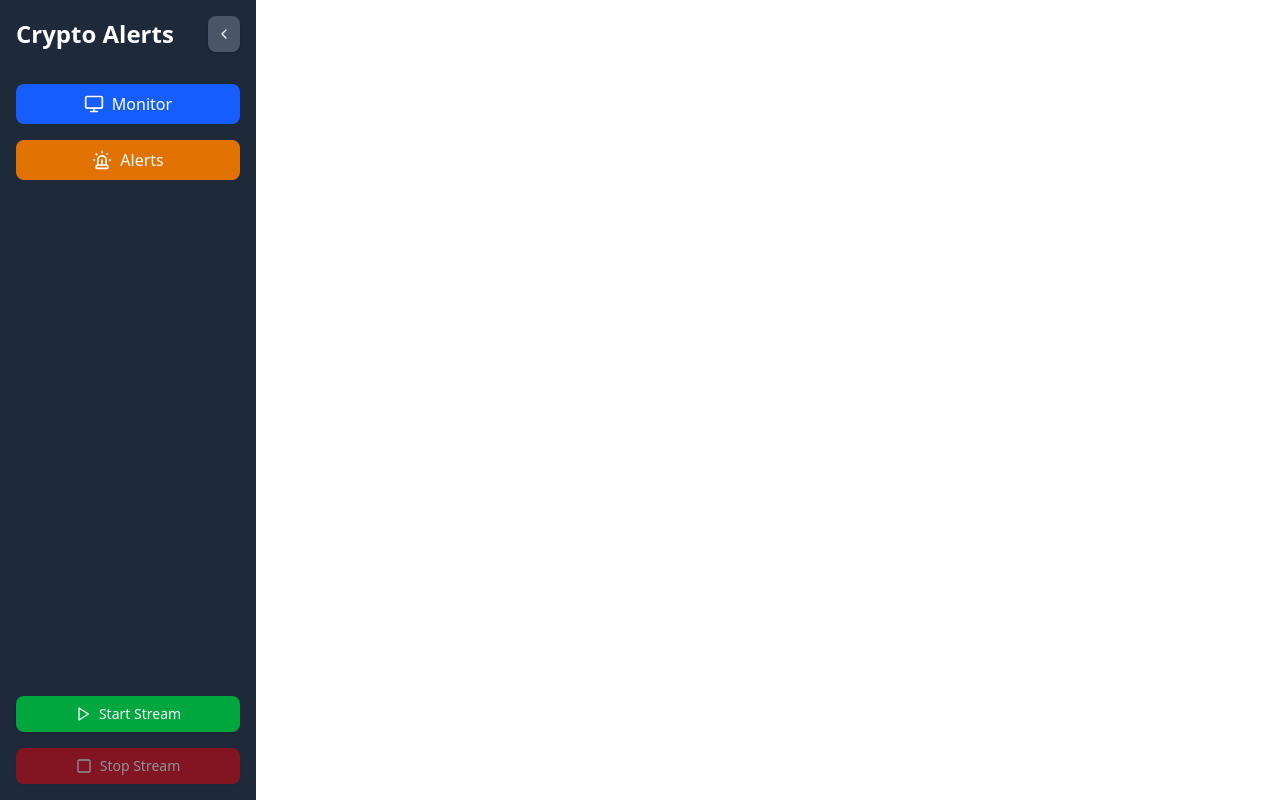
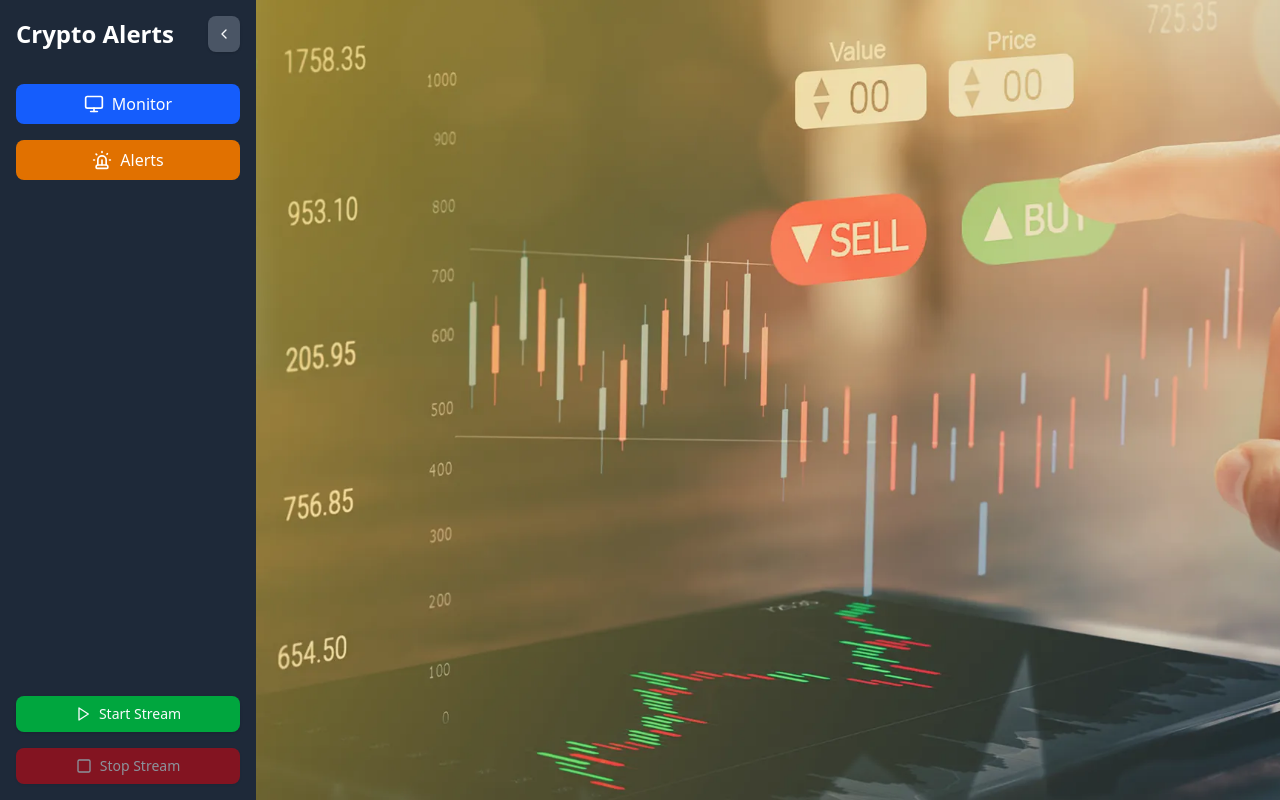
Before and after one commit to tranquilEU/crypto-alerts, a React (Vite) app: page / in a window 1280 px wide. Built offline with nearby package versions, Linux system fonts and the light colour scheme; no server answers.

Commit message:
✨feature: Add Home screen

```diff
--- a/src/App.tsx
+++ b/src/App.tsx
@@ -1,4 +1,5 @@
 import Alerts from '@/features/Alerts/Alerts';
+import Home from '@/features/Home/Home';
 import Monitor from '@/features/Monitor/Monitor';
 import Sidebar from '@/shared/components/Sidebar/Sidebar';
 import { useWebSocketStream } from '@/shared/hooks/useWebSocketStream';
@@ -28,6 +29,7 @@ const App: React.FC = () => {
 				/>
 				<div className="flex-1">
 					<Routes>
+						<Route path="/" element={<Home />} />
 						<Route path="/monitor" element={<Monitor orders={orders} />} />
 						<Route path="/alerts" element={<Alerts />} />
 					</Routes>
--- /dev/null
+++ b/src/features/Home/Home.tsx
@@ -0,0 +1,25 @@
+import cryptoSignaly from '@shared/assets/crypto-signals.webp';
+import React from 'react';
+
+const Home: React.FC = () => {
+	return (
+		<div
+			style={{
+				width: 'fit-content',
+				height: '100vh',
+				display: 'flex',
+				justifyContent: 'center',
+				alignItems: 'center',
+				overflow: 'hidden'
+			}}
+		>
+			<img
+				src={cryptoSignaly}
+				alt="Crypto Signaly"
+				style={{ width: '100%', height: '100%', objectFit: 'cover' }}
+			/>
+		</div>
+	);
+};
+
+export default Home;
--- a/src/features/Monitor/Monitor.tsx
+++ b/src/features/Monitor/Monitor.tsx
@@ -16,8 +16,8 @@ const MonitorPage: React.FC<MonitorPageProps> = ({ orders }) => {
 
 	return (
 		<>
-			{orders && orders.length > 0 && (
-				<div className="h-screen w-full overflow-hidden bg-black font-mono text-sm text-green-400">
+			<div className="h-screen w-full overflow-hidden bg-black font-mono text-sm text-green-400">
+				{orders && orders.length > 0 && (
 					<div ref={parentRef} className="h-full w-full overflow-y-auto px-2">
 						<table className="w-full table-auto border-collapse">
 							<thead>
@@ -73,8 +73,8 @@ const MonitorPage: React.FC<MonitorPageProps> = ({ orders }) => {
 							</tbody>
 						</table>
 					</div>
-				</div>
-			)}
+				)}
+			</div>
 		</>
 	);
 };
--- a/src/shared/components/Sidebar/Sidebar.tsx
+++ b/src/shared/components/Sidebar/Sidebar.tsx
@@ -47,7 +47,9 @@ const Sidebar: React.FC<SidebarProps> = ({
 			<div>
 				<div className="flex items-center justify-between p-4">
 					{isExpanded && (
-						<h2 className="text-2xl font-bold">{t('sidebar.title')}</h2>
+						<Link to="/" className="text-2xl font-bold">
+							{t('sidebar.title')}
+						</Link>
 					)}
 					<Button
 						className="rounded bg-gray-600 p-2 hover:bg-gray-500"
```
Also changed, not shown: src/shared/assets/crypto-signals.webp (added).
